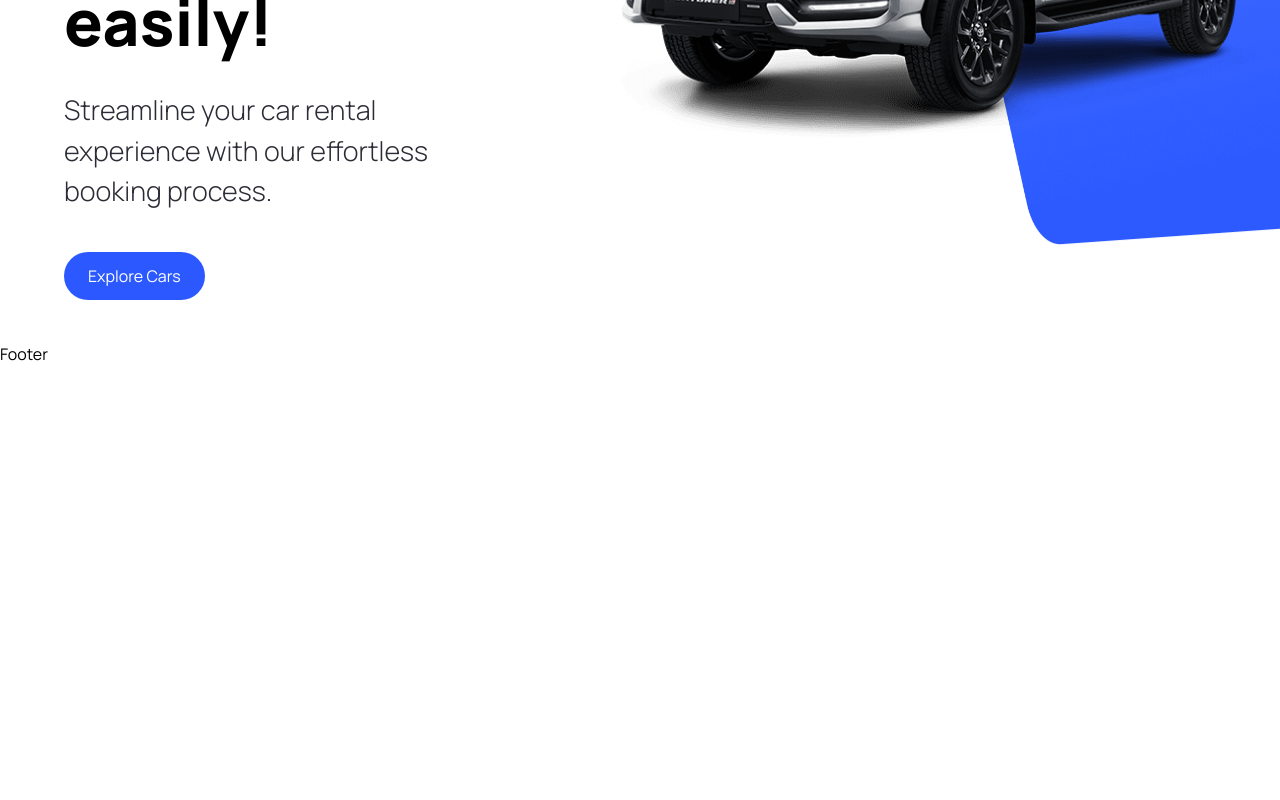
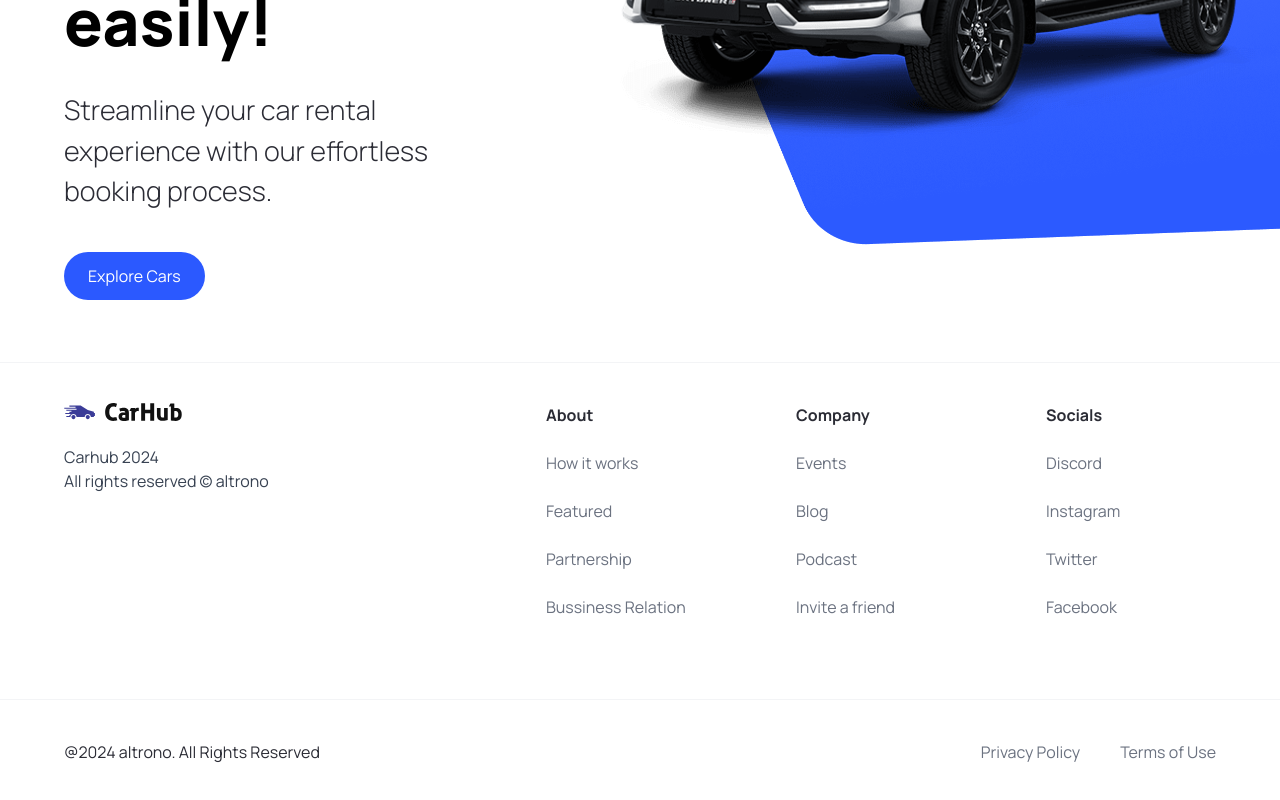
Before and after one commit to altrono/car-showcase-project, a Next.js app: page / in a window 1280 px wide. Shown: the part 458-1258 px from the top of the page. Before the commit the page ends 824 px from the top, so only its background shows below. Built offline with nearby package versions, Linux system fonts and the light colour scheme.

Commit message:
finished Hero  Layout and Footer

```diff
--- a/app/components/Footer.tsx
+++ b/app/components/Footer.tsx
@@ -1,10 +1,61 @@
-import React from 'react'
+import Image from "next/image";
+import { footerLinks } from "@/constants";
+import Link from "next/link";
 
 const Footer = () => {
   return (
-    <div>
-      Footer
-    </div>
+    <footer className="flex flex-col text-black-100 mt-5 border-t border-gray-100">
+        <div className="flex max-md:flex-col flex-wrap justify-between gap-5  sm:px-16 px-6 py-10">
+            <div className="flex flex-col justify-start items-start gap-6">
+                <Image
+                    src="/logo.svg"
+                    alt="logo"
+                    width={118}
+                    height={18}
+                    className="object-contain"
+                />
+                <p className="text-base text-gray-700">
+                    Carhub 2024 <br />
+                    All rights reserved &copy; altrono
+                </p>
+            </div>
+
+            <div className="footer__links">
+                {footerLinks.map((link) => (
+                    <div key={link.title} className="footer__link" >
+                        <h3 className="font-bold">{link.title}</h3>
+                        {link.links.map((item) => (
+                            <Link
+                                key={item.title}
+                                href={item.url}
+                                className="text-gray-500"
+                            >
+                                {item.title}
+                            </Link>
+                        ))}
+                    </div>
+                ))}
+            </div>
+        </div>
+        <div className="flex justify-between items-center flex-wrap mt-10 border-t
+             border-gray-100 sm:px-16 px-6 py-10">
+                <p>@2024 altrono. All Rights Reserved</p>
+                <div className="footer__copyrights-link">
+                    <Link
+                        href="/"
+                        className="text-gray-500"
+                    >
+                        Privacy Policy
+                    </Link>
+                    <Link
+                        href="/"
+                        className="text-gray-500"
+                    >
+                        Terms of Use
+                    </Link>
+                </div>
+        </div>
+    </footer>
   )
 }
 
--- a/app/components/Hero.tsx
+++ b/app/components/Hero.tsx
@@ -33,8 +33,8 @@
                     fill
                     className='object-contain'
                 />
-                <div className="hero__image-overlay"/>
             </div>
+            <div className="hero__image-overlay"/>
         </div>
     </div>
   )
--- /dev/null
+++ b/constants/index.ts
@@ -0,0 +1,101 @@
+export const manufacturers = [
+  "Acura",
+  "Alfa Romeo",
+  "Aston Martin",
+  "Audi",
+  "Bentley",
+  "BMW",
+  "Buick",
+  "Cadillac",
+  "Chevrolet",
+  "Chrysler",
+  "Citroen",
+  "Dodge",
+  "Ferrari",
+  "Fiat",
+  "Ford",
+  "GMC",
+  "Honda",
+  "Hyundai",
+  "Infiniti",
+  "Jaguar",
+  "Jeep",
+  "Kia",
+  "Lamborghini",
+  "Land Rover",
+  "Lexus",
+  "Lincoln",
+  "Maserati",
+  "Mazda",
+  "McLaren",
+  "Mercedes-Benz",
+  "MINI",
+  "Mitsubishi",
+  "Nissan",
+  "Porsche",
+  "Ram",
+  "Rolls-Royce",
+  "Subaru",
+  "Tesla",
+  "Toyota",
+  "Volkswagen",
+  "Volvo",
+];
+
+export const yearsOfProduction = [
+  { title: "Year", value: "" },
+  { title: "2015", value: "2015" },
+  { title: "2016", value: "2016" },
+  { title: "2017", value: "2017" },
+  { title: "2018", value: "2018" },
+  { title: "2019", value: "2019" },
+  { title: "2020", value: "2020" },
+  { title: "2021", value: "2021" },
+  { title: "2022", value: "2022" },
+  { title: "2023", value: "2023" },
+];
+
+export const fuels = [
+  {
+    title: "Fuel",
+    value: "",
+  },
+  {
+    title: "Gas",
+    value: "Gas",
+  },
+  {
+    title: "Electricity",
+    value: "Electricity",
+  },
+];
+
+export const footerLinks = [
+  {
+    title: "About",
+    links: [
+      { title: "How it works", url: "/" },
+      { title: "Featured", url: "/" },
+      { title: "Partnership", url: "/" },
+      { title: "Bussiness Relation", url: "/" },
+    ],
+  },
+  {
+    title: "Company",
+    links: [
+      { title: "Events", url: "/" },
+      { title: "Blog", url: "/" },
+      { title: "Podcast", url: "/" },
+      { title: "Invite a friend", url: "/" },
+    ],
+  },
+  {
+    title: "Socials",
+    links: [
+      { title: "Discord", url: "/" },
+      { title: "Instagram", url: "/" },
+      { title: "Twitter", url: "/" },
+      { title: "Facebook", url: "/" },
+    ],
+  },
+];
```
